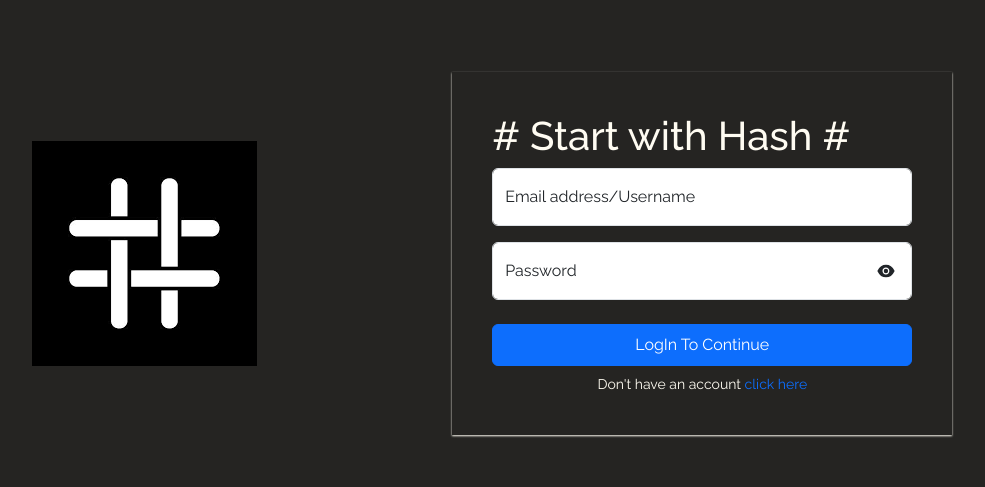
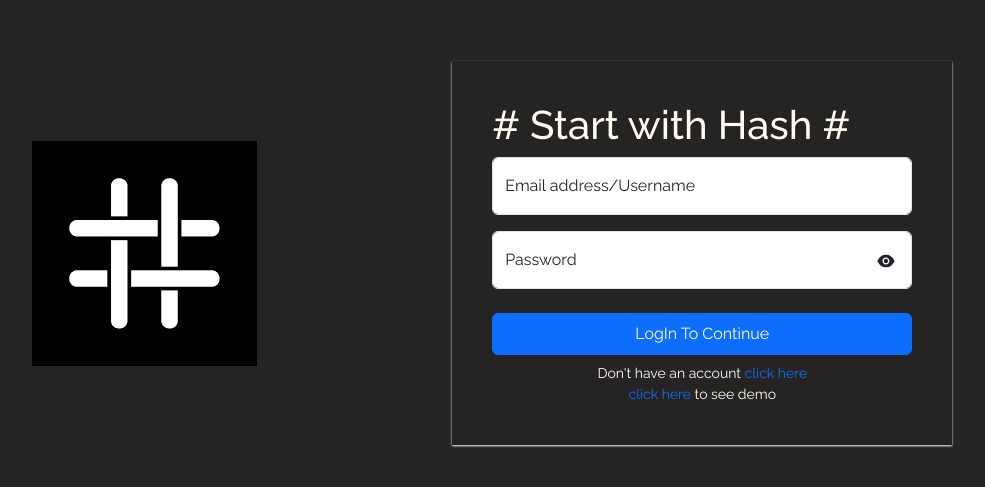
Before and after one commit to aniketgarje7/blog_app, a React (Create React App) app in the folder frontend/: page /auth in a window 1280 px wide. Shown: the part 147-634 px from the top of the page, without its empty margins (148-1133 px from the left). Built offline with nearby package versions, Linux system fonts and the light colour scheme.

Commit message:
added demo

```diff
--- a/frontend/src/components/Auth/SignIn.js
+++ b/frontend/src/components/Auth/SignIn.js
@@ -18,9 +18,7 @@ const SignIn = ({ setAuthToggle }) => {
   const [isLoading, setIsLoading] = useState(false);
   const [isLoggedIn, setIsLoggedIn] = useState(false);
 
-  const handleSubmit = (e) => {
-    e.preventDefault();
-    const data = { loginId: email, password: password };
+  const loginUser = (data) => {
     setIsLoading(true);
     dispatch(logIn(data))
       .then((res) => {
@@ -33,6 +31,15 @@ const SignIn = ({ setAuthToggle }) => {
         console.log(e, "error");
         setIsLoading(false);
       });
+  };
+  const handleSubmit = (e) => {
+    e.preventDefault();
+    const data = { loginId: email, password: password };
+    loginUser(data);
+  };
+  const handleDemo = () => {
+    const data = { loginId: "test", password: "testtest" };
+    loginUser(data);
   };
   useEffect(() => {
     if (isLoggedIn) {
@@ -60,6 +67,12 @@ const SignIn = ({ setAuthToggle }) => {
           click here
         </span>
       </div>
+      <div className="form_change_data">
+        <span className="link-primary click_link" onClick={handleDemo}>
+          click here  {" "}
+        </span>
+        to see demo
+      </div>
     </Form>
   );
 };
```
